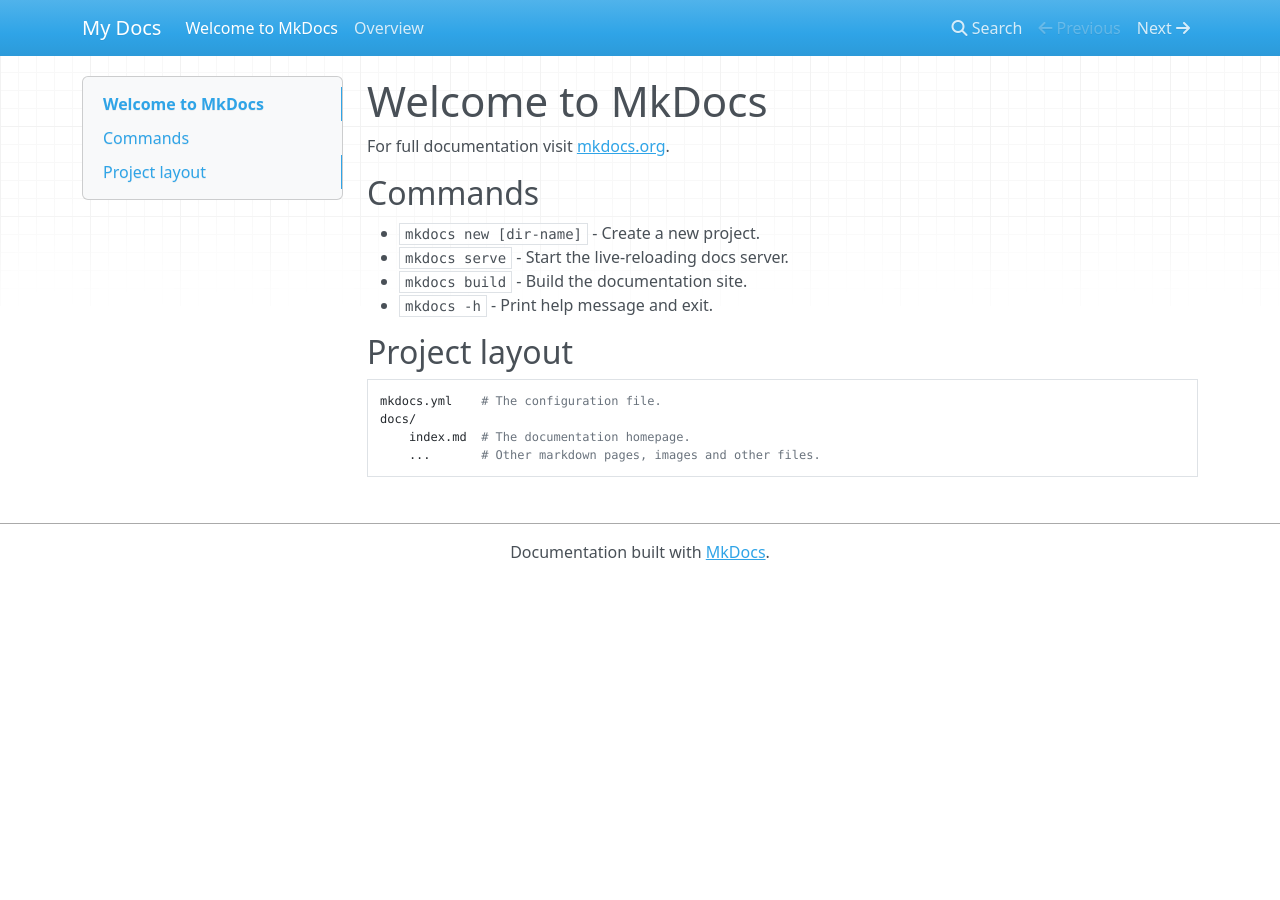
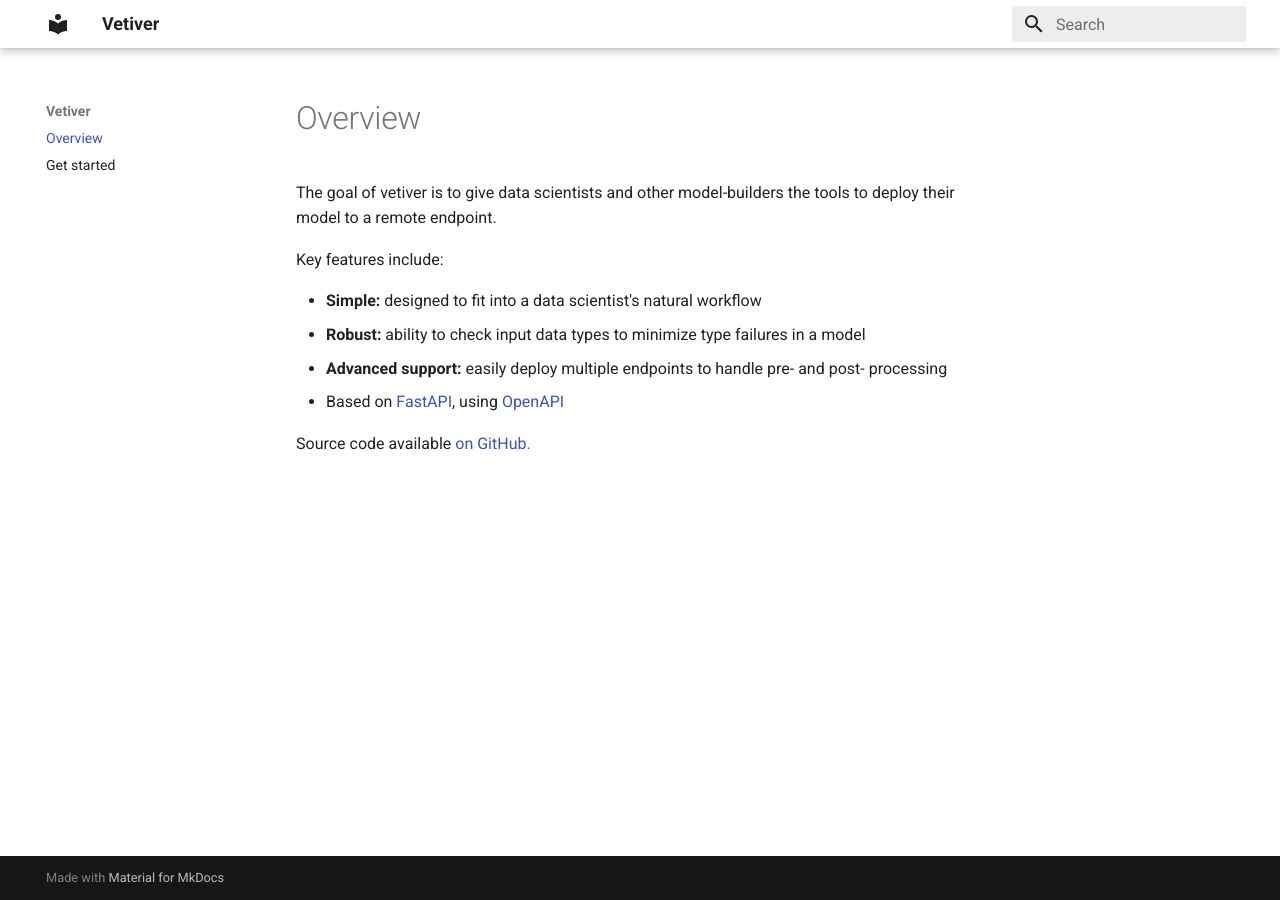
Before and after one commit to rstudio/vetiver-python, an MkDocs documentation site: the page built from docs/docs/index.md, in a window 1280 px wide. Built offline with MkDocs 1.6.1 and Material for MkDocs 9.7.7, drawn with Linux system fonts in a browser that asks for light colours; nearby versions of some CDN libraries.

Commit message:
initial docs

```diff
--- a/docs/docs/index.md
+++ b/docs/docs/index.md
@@ -1,17 +1,12 @@
-# Welcome to MkDocs
+# Overview
 
-For full documentation visit [mkdocs.org](https://www.mkdocs.org).
+The goal of vetiver is to give data scientists and other model-builders the tools to deploy their model to a remote endpoint.
 
-## Commands
+Key features include:
 
-* `mkdocs new [dir-name]` - Create a new project.
-* `mkdocs serve` - Start the live-reloading docs server.
-* `mkdocs build` - Build the documentation site.
-* `mkdocs -h` - Print help message and exit.
+- **Simple:** designed to fit into a data scientist's natural workflow
+- **Robust:** ability to check input data types to minimize type failures in a model
+- **Advanced support:** easily deploy multiple endpoints to handle pre- and post- processing
+- Based on [FastAPI](https://github.com/tiangolo/fastapi), using [OpenAPI](https://github.com/OAI/OpenAPI-Specification)
 
-## Project layout
-
-    mkdocs.yml    # The configuration file.
-    docs/
-        index.md  # The documentation homepage.
-        ...       # Other markdown pages, images and other files.
+Source code available [on GitHub.](https://github.com/isabelizimm/vetiver-python)
--- a/docs/mkdocs.yml
+++ b/docs/mkdocs.yml
@@ -1 +1,7 @@
-site_name: My Docs
+site_name: Vetiver
+theme:
+  name: material
+  features:
+    - navigation.expand
+  palette:
+    primary: white
```
Also changed, not shown: docs/docs/get-started.md (+3 -7 lines).
